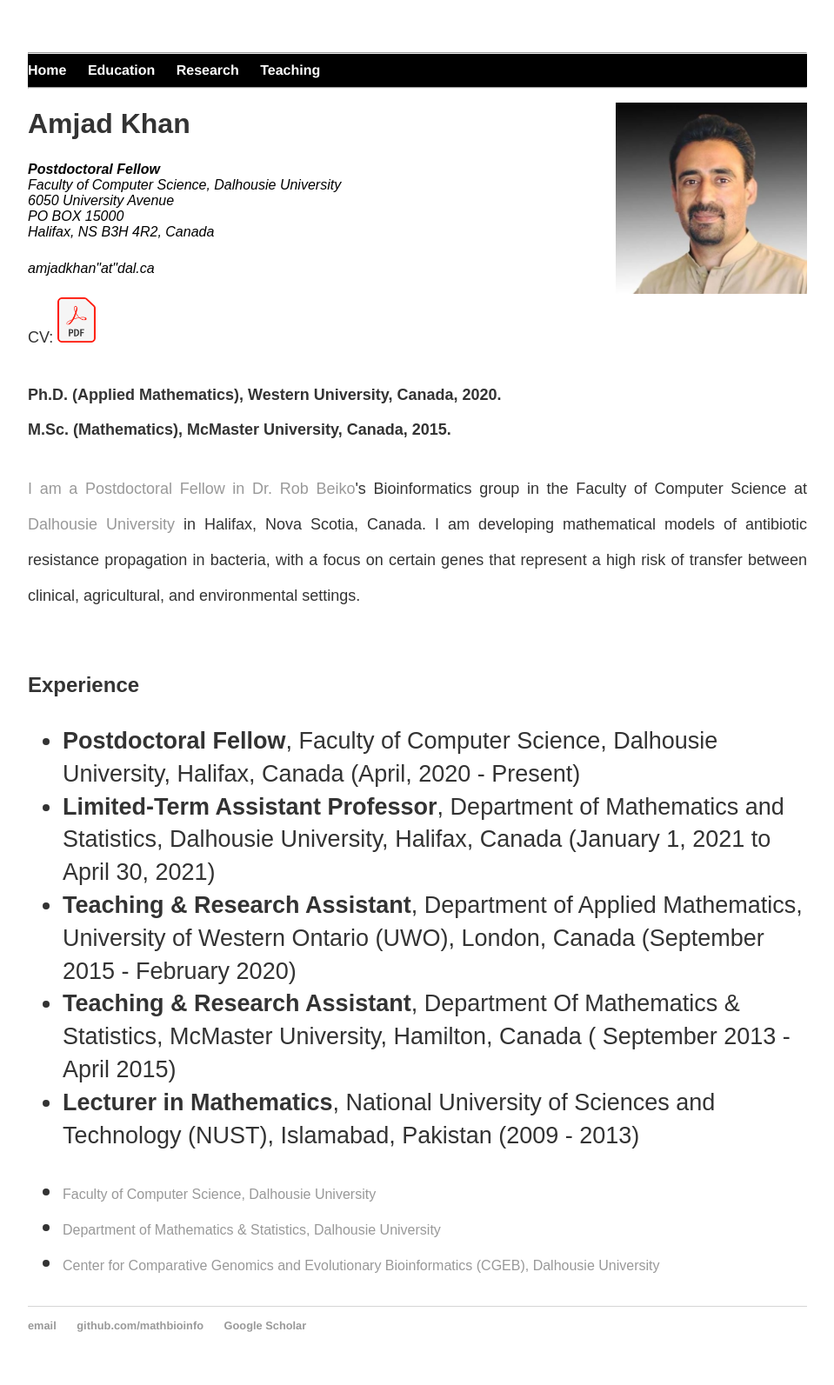
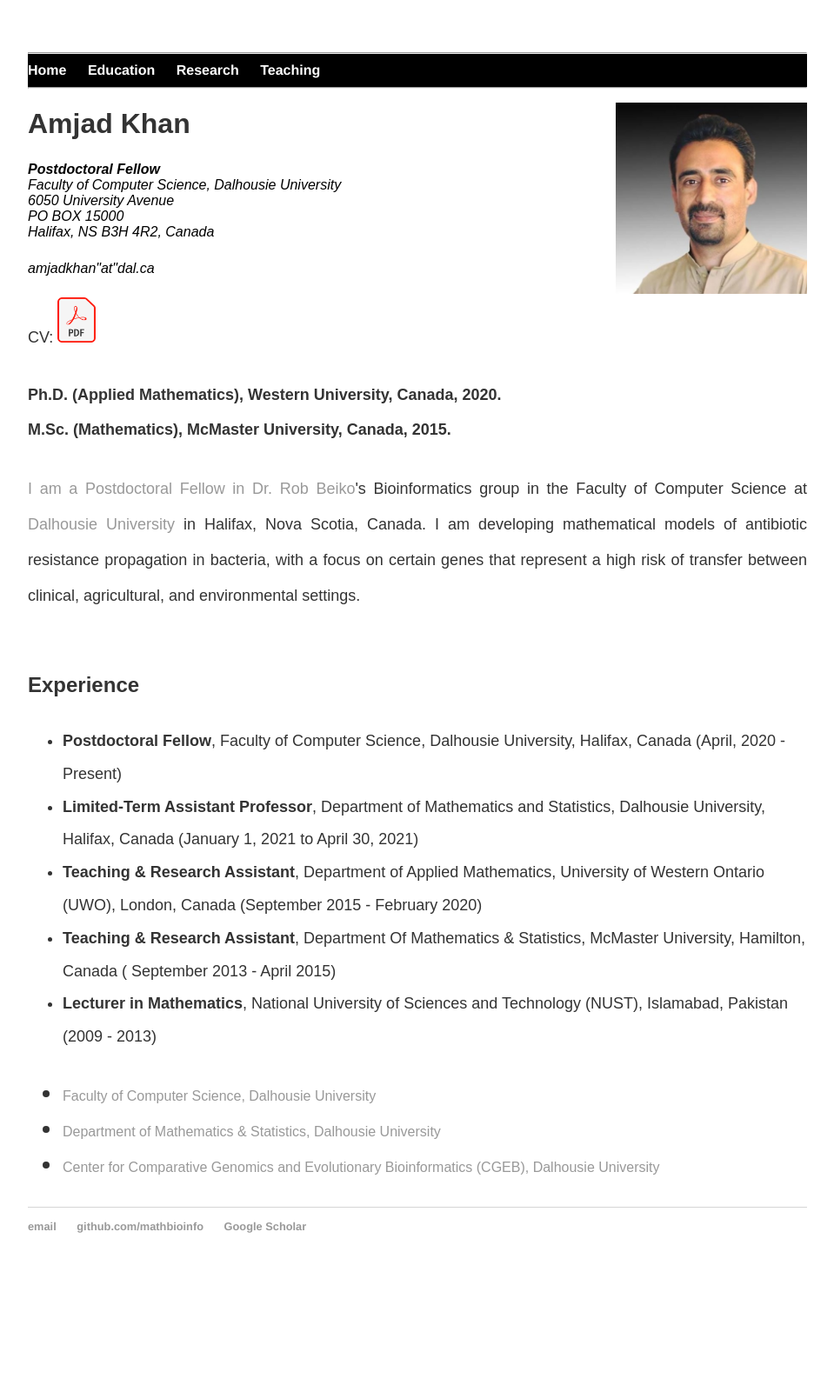
Before and after one commit to MathBioInfo/amjadkhan, a Jekyll site: the page index.html, which Jekyll copies as it is, in a window 1280 px wide. Shown: the whole page at 87% size, without its empty margins (160-1119 px from the left). Built offline with Jekyll 4.4.1, drawn with Linux system fonts in a browser that asks for light colours; after the commit the page ends 1480 px from its top, so only the background shows below that.

Commit message:
Update index.html

```diff
--- a/index.html
+++ b/index.html
@@ -56,6 +56,7 @@
 			<p>
 			<br><font size="5"><b>Experience</b></font><br>
 			<ul>
+			<font size="4">
 			<li><b>Postdoctoral Fellow</b>, Faculty of Computer Science, Dalhousie University, Halifax,
 			Canada (April, 2020 - Present)</li>
 			<li><b>Limited-Term Assistant Professor</b>, Department of Mathematics and Statistics, Dalhousie University, Halifax, Canada (January 1, 2021 to April 30, 2021)</li>
```
